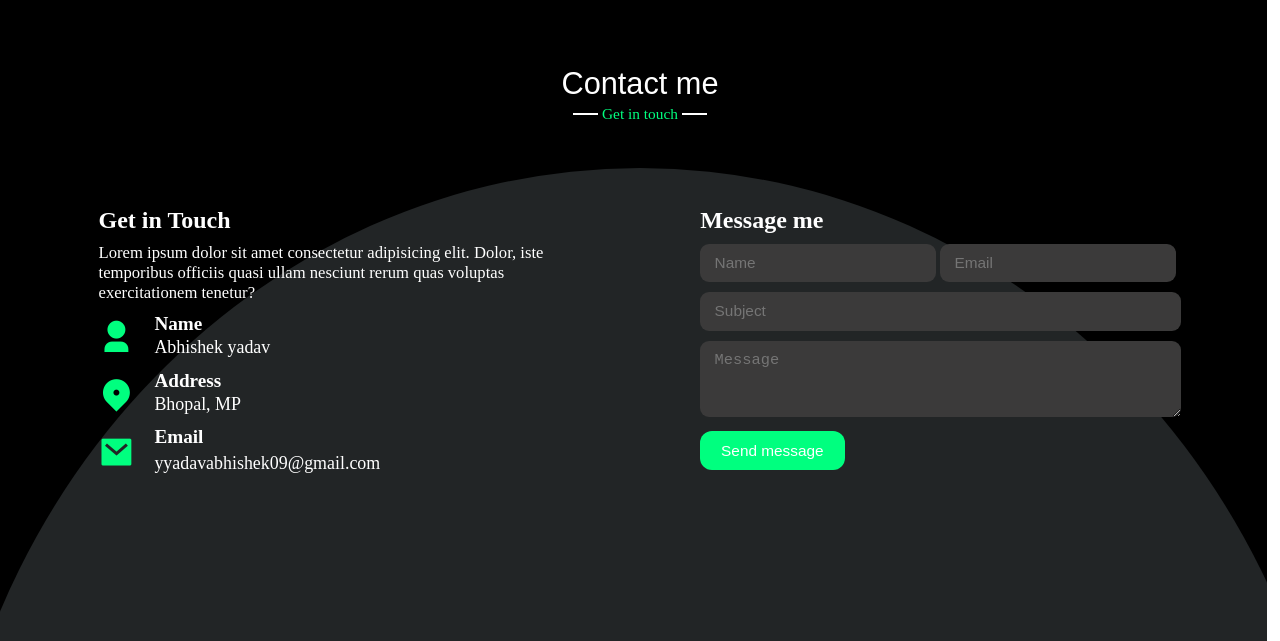
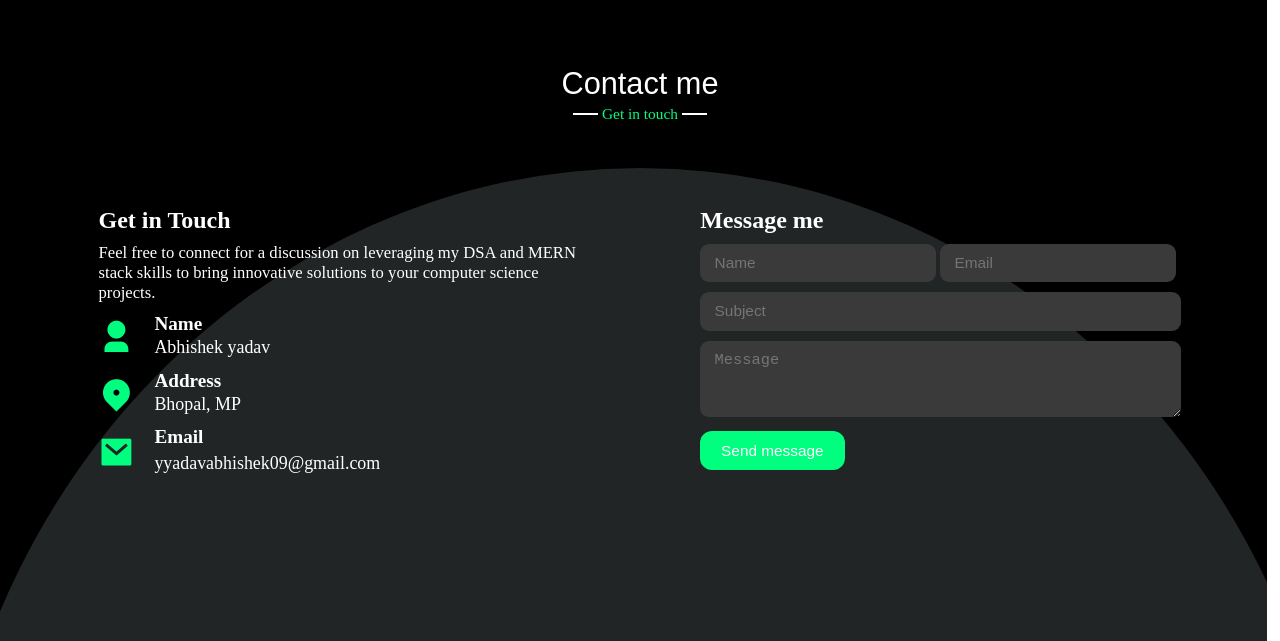
Before and after one commit to ABHISHEKyadav281/portfolio, a plain HTML site: page index.html in a window 1280 px wide. Shown: the part 3560-4201 px from the top of the page. Drawn offline with nearby package versions, Linux system fonts and the light colour scheme.

Commit message:
about me

```diff
--- a/index.html
+++ b/index.html
@@ -183,8 +183,7 @@
                     <div class="details">
                         <div class="info">
                             <h2>Get in Touch</h2>
-                            <p>Lorem ipsum dolor sit amet consectetur adipisicing elit. Dolor, iste temporibus officiis
-                                quasi ullam nesciunt rerum quas voluptas exercitationem tenetur?</p>
+                            <p>Feel free to connect for a discussion on leveraging my DSA and MERN stack skills to bring innovative solutions to your computer science projects.</p>
 
                             <div class="b1"> <i class="ri-user-3-fill"></i>
                                 <div class="b2">
```
